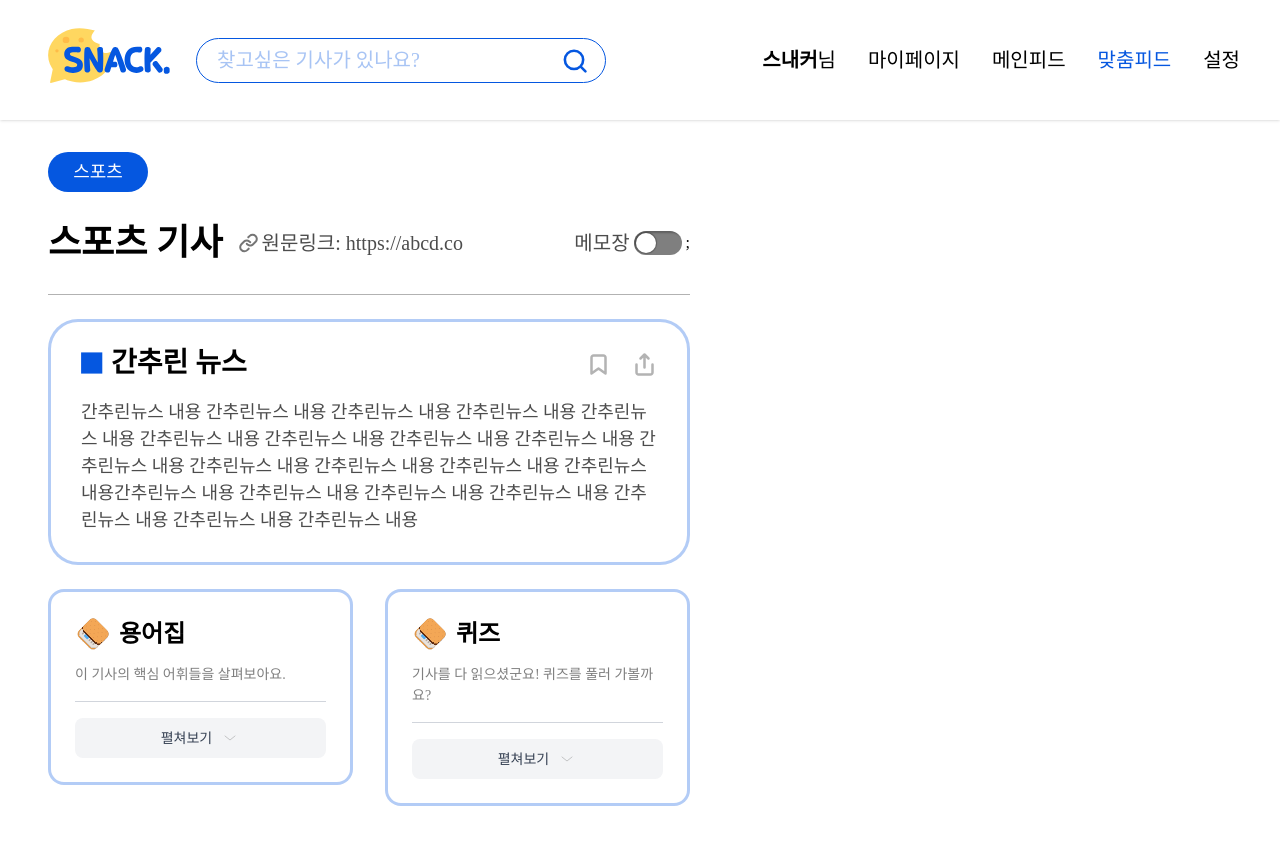
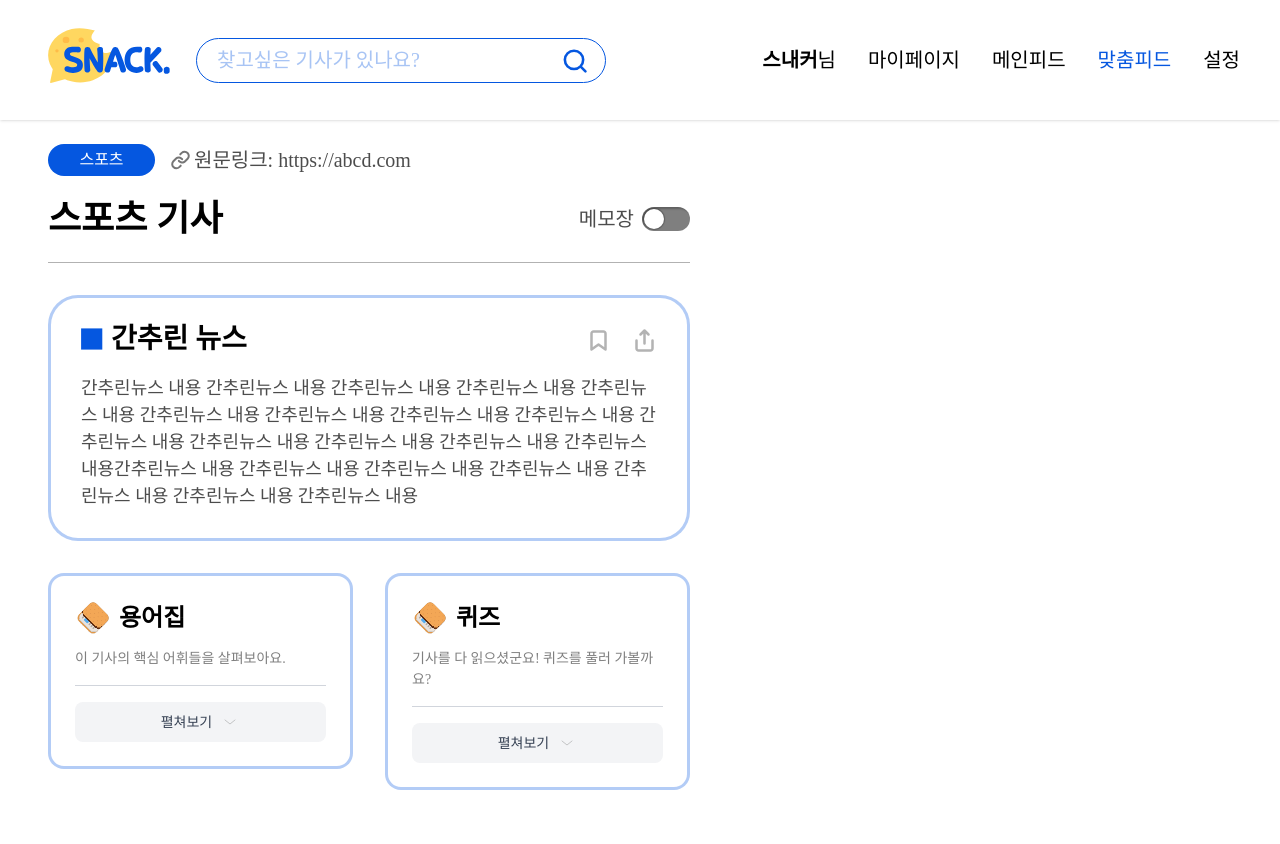
Before and after one commit to Umc8th-Snack/Front-end, a React (Vite) app: page /article in a window 1280 px wide. Shown: the top 844 px of the page. Built offline with nearby package versions, Linux system fonts and the light colour scheme; no server answers; a web font is replaced by a local one.

Commit message:
style: FieldChips 추가 및 UI 디테일 변경

```diff
--- a/src/pages/article/ArticlePage.tsx
+++ b/src/pages/article/ArticlePage.tsx
@@ -2,7 +2,7 @@ import SummarizedNewsContainer from '@/pages/article/components/SummarizedNewsCo
 import AccordionTestPage from '@/pages/test/AccordionTestPage';
 import ChainIcon from '@/shared/assets/icons/chain-icon.svg?react';
 import ToggleSwitch from '@/shared/components/button/ToggleSwitch';
-import CategoryChips from '@/shared/components/chip/CategoryChips';
+import FieldChips from '@/shared/components/chip/FieldChips';
 
 const ArticlePage = () => {
     const handleToggleChange = (_checked: boolean) => {
@@ -11,24 +11,35 @@ const ArticlePage = () => {
 
     return (
         <div className="w-[714px] pl-6">
-            <div className="mx-auto flex max-w-[714px] min-w-2xl flex-col gap-6 px-6 py-4">
-                <CategoryChips categories={['스포츠']} isClickable={false} bgColor="bg-main" />
+            <div className="mx-auto flex max-w-[714px] min-w-2xl flex-col gap-4 px-6 py-6">
+                {/* 첫 번째 줄: FieldChips + 원문 링크 */}
+                <div className="flex items-center gap-4 overflow-x-auto whitespace-nowrap">
+                    <FieldChips label="스포츠" />
+                    <div className="flex items-center gap-1">
+                        <ChainIcon />
+                        <h2 className="text-20px-medium text-black-70 max-w-[250px] truncate">
+                            원문링크: https://abcd.com
+                        </h2>
+                    </div>
+                </div>
+
+                {/* 두 번째 줄: 기사 제목 + 메모장 토글 */}
                 <div className="flex items-center gap-4 overflow-x-auto whitespace-nowrap">
                     <h1 className="text-36px-semibold flex-shrink-0">스포츠 기사</h1>
-                    <div className="flex items-center gap-1">
-                        <ChainIcon />
-                        <h2 className="text-20px-medium text-black-70">원문링크: https://abcd.co</h2>
-                    </div>
-                    <div className="flex flex-1 items-center justify-end gap-1">
+                    <div className="flex flex-1 items-center justify-end gap-2">
                         <div className="text-20px-medium text-black-70">메모장</div>
-                        <ToggleSwitch onChange={handleToggleChange} checked={false} />;
+                        <ToggleSwitch onChange={handleToggleChange} checked={false} />
                     </div>
                 </div>
+
                 <hr className="border-black-30 w-full border-t" />
-                <div className="flex justify-center">
+
+                <div className="flex justify-center pt-4">
                     <SummarizedNewsContainer />
                 </div>
-                <AccordionTestPage />
+                <div className="flex justify-center pt-4">
+                    <AccordionTestPage />
+                </div>
             </div>
         </div>
     );
--- /dev/null
+++ b/src/shared/components/chip/FieldChips.tsx
@@ -0,0 +1,13 @@
+interface FieldChipProps {
+    label: string;
+}
+
+function FieldChip({ label }: FieldChipProps) {
+    return (
+        <div className="text-18px-semibold bg-main flex h-[32px] w-[107px] items-center justify-center rounded-full text-white">
+            {label}
+        </div>
+    );
+}
+
+export default FieldChip;
```
